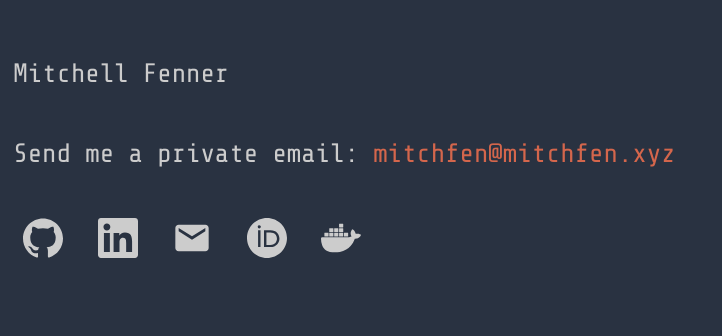
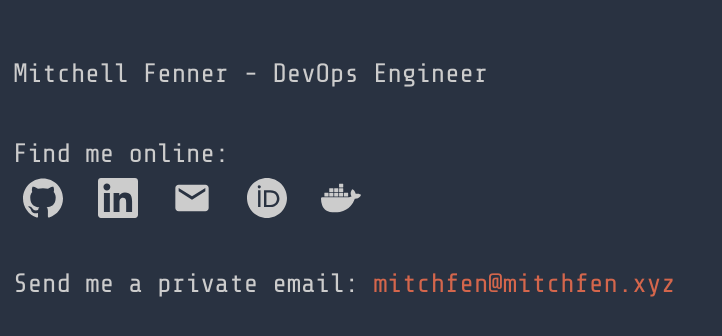
Before and after one commit to mitchfen/mitchfen.com, a React (Create React App) app: page / in a window 1280 px wide. Shown: the top 336 px of the page, without its empty margins (0-722 px from the left). Built offline with nearby package versions, Linux system fonts and the light colour scheme.

Commit message:
feat: improved spacing

```diff
--- a/src/App.tsx
+++ b/src/App.tsx
@@ -7,12 +7,12 @@ function App() {
       <div className="flex-parent">
         <div className="left-column">
           <br />
-          <p>Mitchell Fenner</p>
+          <p>Mitchell Fenner - DevOps Engineer</p>
+		  <br />
+          <Socials />
+		  <br />
 		  <br />
           <Files />
-		  <br />
-          <Socials />
-          <br />
         </div>
       </div>
     </>
--- a/src/components/Socials.tsx
+++ b/src/components/Socials.tsx
@@ -10,6 +10,7 @@ const dockerhub = 'https://hub.docker.com/u/mitchfen'
 const Socials = () => {
   return (
     <>
+	  <p>Find me online:</p>
       <a href={github} rel="noopener noreferrer" target="_blank">
         <SiGithub className="social" size={40} />
       </a>{' '}
```
